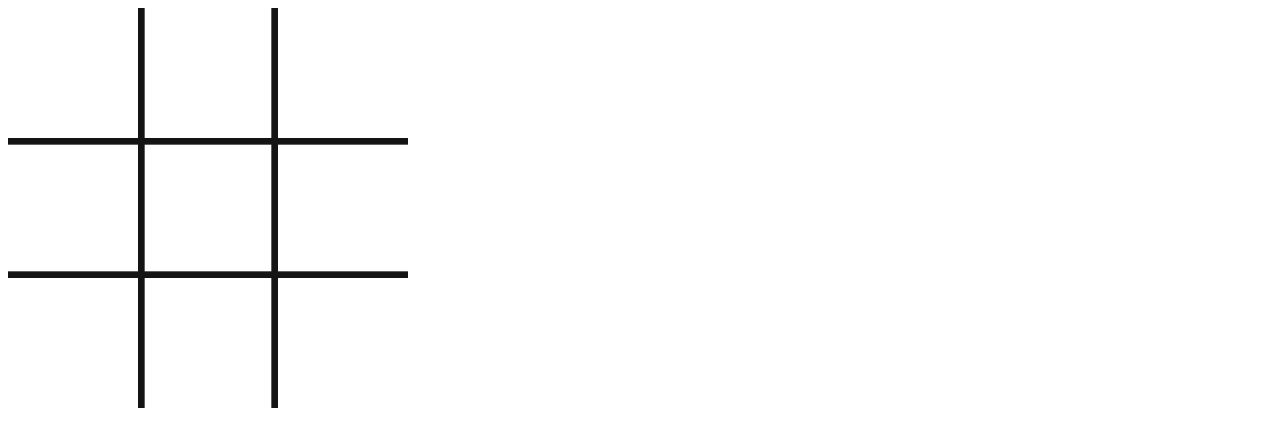
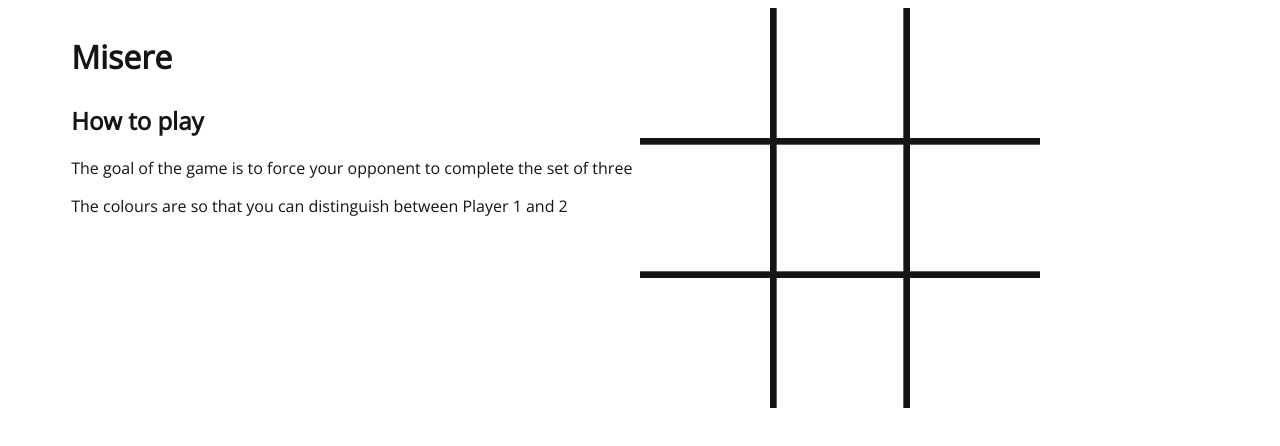
Before and after one commit to careforsometeasir/misere, a plain HTML site: page index.html in a window 1280 px wide. Drawn offline with nearby package versions, Linux system fonts and the light colour scheme.

Commit message:
Made website better -Added CSS and minified CSS -Added some HTML

```diff
--- a/index.html
+++ b/index.html
@@ -4,12 +4,23 @@
 		<meta charset="utf-8">
 		<title>Misere</title>
 		<link href="https://fonts.googleapis.com/css?family=Open+Sans" rel="stylesheet">
+		<link href="style.css" rel="stylesheet">
 	</head>
 
 	<body>
+		<section class="boxes">
+			<div class="text">
+				<h1>Misere</h1>
+				<h2>How to play</h2>
+				<p>The goal of the game is to force your opponent to complete the set of three</p>
+				<p>The colours are so that you can distinguish between Player 1 and 2</p>
+			</div>
+			<div class="content">
 				<canvas width="400" height="400" class="game">
 					<p>oops, your browser doesn't support javascript canvas.<br> make sure you have javascript enabled</p>
 				</canvas>
+			</div>
+		</section>
 	</body>
 	<script src="Minified/script.min.js"></script>
 </html>
--- /dev/null
+++ b/style.css
@@ -0,0 +1,28 @@
+body {
+  font-family: 'Open Sans', sans-serif;
+  color: #141414;
+}
+.boxes {
+  width: 90%;
+  margin: auto;
+  height: 90%;
+}
+.text {
+  width: 50%;
+  float: left;
+  height: inherit;
+}
+.content {
+  margin-left: 20%;
+  padding-left: 10%;
+  height: inherit;
+}
+h1 {
+  font-size: 2em;
+}
+h2 {
+  font-size: 1.5em;
+}
+p {
+  font-size: 1em;
+}
```
Also changed, not shown: Minified/style.min.css (added). Lines whose indentation alone changed are shown as unchanged.
